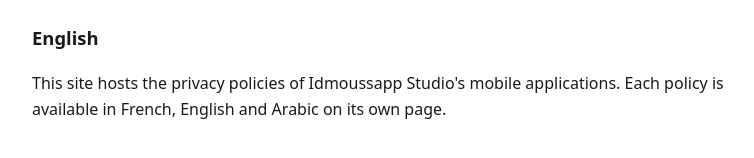
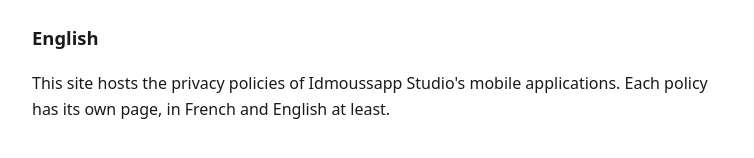
Before and after one commit to moussbgf/idmoussapp-studio, a plain HTML site: page index.html in a window 1280 px wide. Shown: the part 322-480 px from the top of the page, without its empty margins (256-1010 px from the left). Drawn offline with Linux system fonts and the light colour scheme.

Commit message:
Accueil : les politiques ne sont pas toutes en arabe

```diff
--- a/index.html
+++ b/index.html
@@ -55,7 +55,7 @@
 <h2>English</h2>
 <p>
   This site hosts the privacy policies of Idmoussapp Studio's mobile applications.
-  Each policy is available in French, English and Arabic on its own page.
+  Each policy has its own page, in French and English at least.
 </p>
 
 </body>
```
